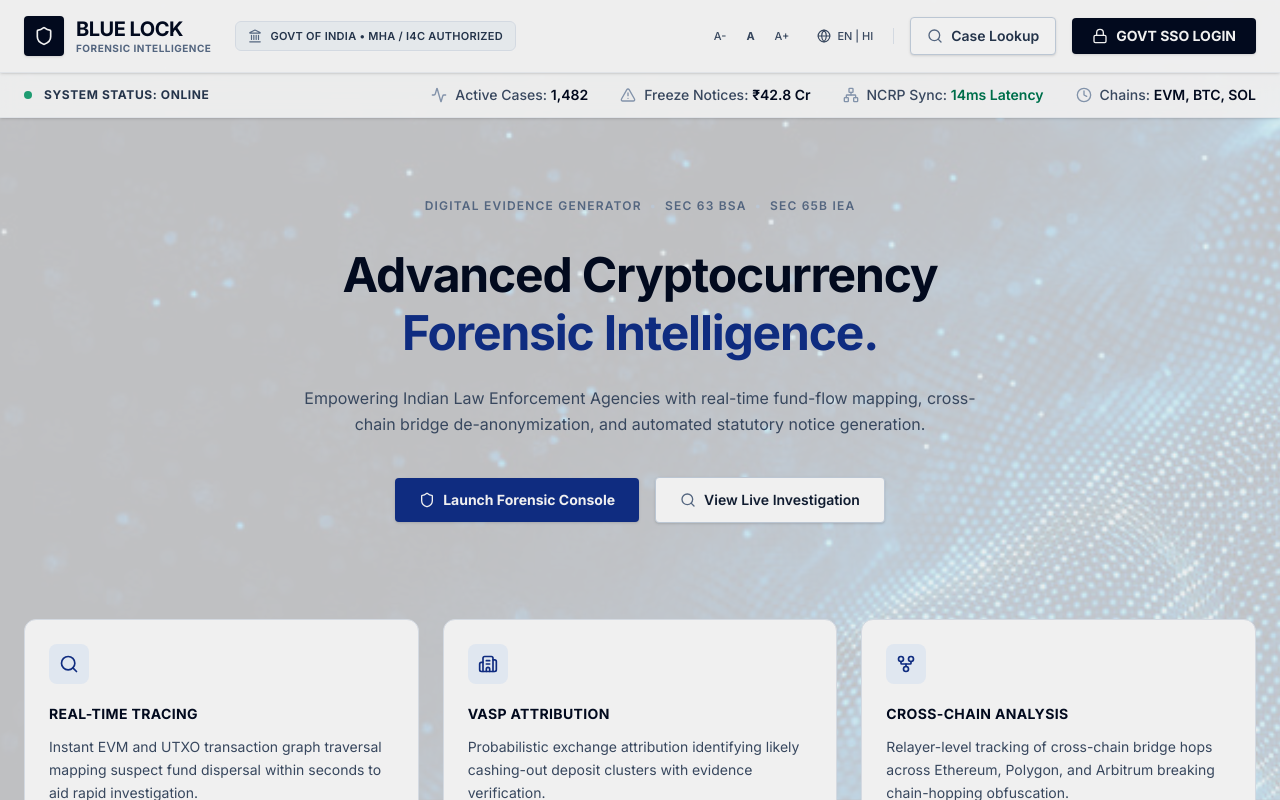
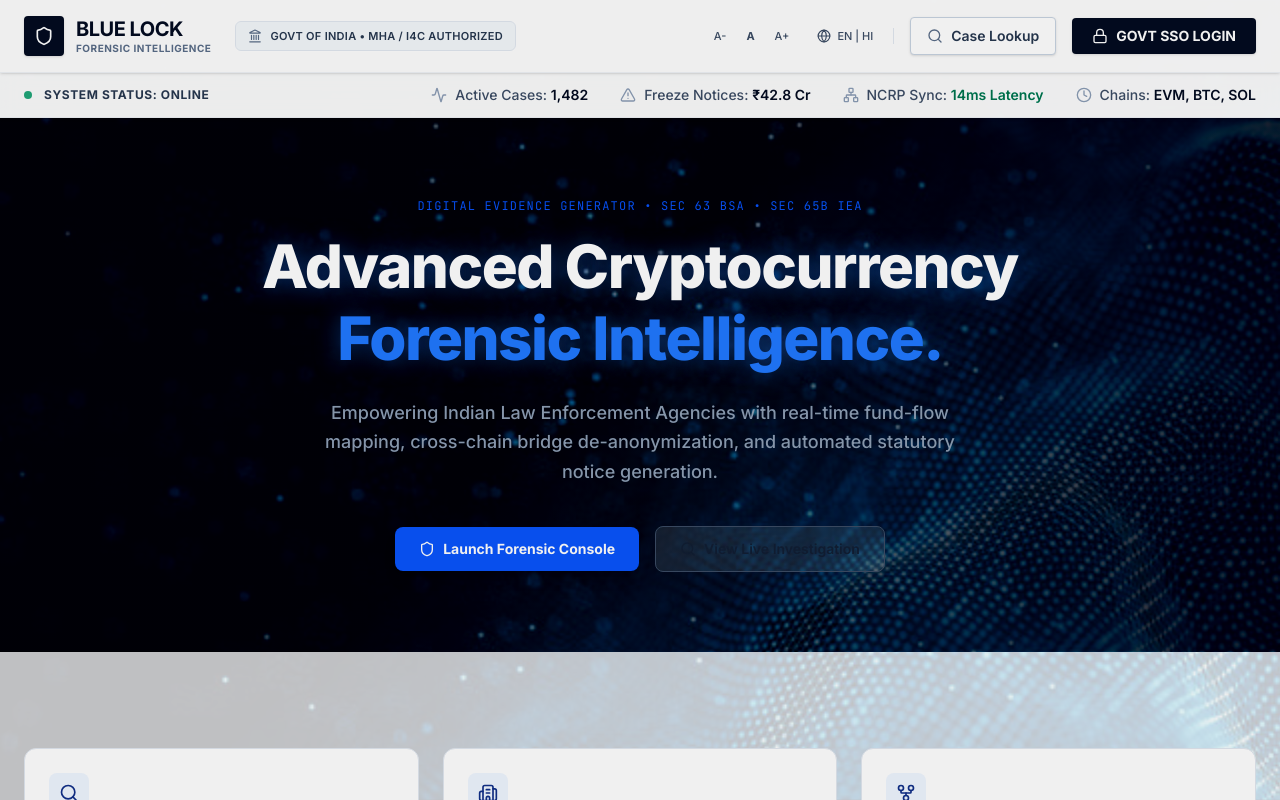
Before and after one commit to luckey-cpu/Prototype, a React (Vite) app in the folder frontend/: page / in a window 1280 px wide. Shown: the top 800 px of the page. Built offline with nearby package versions, Linux system fonts and the light colour scheme.

Commit message:
Enhance hero text contrast and legibility over network background

```diff
--- a/frontend/src/index.css
+++ b/frontend/src/index.css
@@ -79,6 +79,58 @@
   background-color: #f8fafc;
   background-blend-mode: multiply;
   filter: brightness(1.2) opacity(0.25);
+}
+
+/* Base container background styling */
+.hero-bg {
+  background-image: url('./assets/bg-network.jpg');
+  background-size: cover;
+  background-position: center;
+  position: relative;
+  transition: all 0.3s ease;
+}
+
+/* ----------------
+   DARK THEME FIX
+   ---------------- */
+.dark .hero-bg {
+  /* Adds a subtle gradient overlay to pop text without losing background details */
+  background-image:
+    radial-gradient(circle at center, rgba(15, 23, 42, 0.45) 0%, rgba(2, 6, 23, 0.85) 100%),
+    url('./assets/bg-network.jpg');
+}
+
+/* Bright text colors for Dark Mode */
+.dark .hero-title {
+  color: #ffffff;
+  text-shadow: 0 0 25px rgba(59, 130, 246, 0.5); /* Glow effect for the title */
+}
+
+.dark .hero-subtitle {
+  color: #94a3b8; /* High-contrast light slate */
+}
+
+/* ----------------
+   LIGHT THEME FIX
+   ---------------- */
+.light .hero-bg,
+:root:not(.dark) .hero-bg {
+  /* Soft light overlay to tone down the dark background for light theme */
+  background-image:
+    linear-gradient(to bottom, rgba(255, 255, 255, 0.88), rgba(241, 245, 249, 0.92)),
+    url('./assets/bg-network.jpg');
+}
+
+/* Dark text colors for Light Mode */
+.light .hero-title,
+:root:not(.dark) .hero-title {
+  color: #0f172a; /* Deep contrast dark slate */
+  text-shadow: none;
+}
+
+.light .hero-subtitle,
+:root:not(.dark) .hero-subtitle {
+  color: #334155;
 }
 
 /* Glassmorphism & Cyber Command Center Utility Classes */
--- a/frontend/src/pages/LandingPage.tsx
+++ b/frontend/src/pages/LandingPage.tsx
@@ -154,32 +154,29 @@ export const LandingPage: React.FC<LandingPageProps> = ({
 
       {/* Hero Section */}
       <main className="flex-1 w-full bg-transparent">
-        <section className="max-w-7xl mx-auto px-6 pt-20 pb-24 flex flex-col items-center text-center">
+        <section className="hero-bg py-20 px-6 text-center min-h-[500px] flex flex-col justify-center items-center">
 
-          {/* Subtle Classification Tag */}
-          <nav aria-label="Breadcrumb" className="mb-8">
-            <ol className="flex items-center gap-2 text-xs font-semibold text-slate-500 uppercase tracking-widest">
-              <li>Digital Evidence Generator</li>
-              <li aria-hidden="true" className="text-slate-300">•</li>
-              <li>Sec 63 BSA</li>
-              <li aria-hidden="true" className="text-slate-300">•</li>
-              <li>Sec 65B IEA</li>
-            </ol>
-          </nav>
+          {/* Sub-header Badge */}
+          <p className="text-xs tracking-widest font-mono text-blue-600 dark:text-blue-400 uppercase mb-4">
+            DIGITAL EVIDENCE GENERATOR • SEC 63 BSA • SEC 65B IEA
+          </p>
 
-          <h1 className="text-4xl sm:text-5xl font-bold tracking-tight text-slate-900 leading-[1.2] max-w-4xl">
+          {/* Main Headline */}
+          <h1 className="hero-title text-4xl sm:text-5xl lg:text-6xl font-extrabold tracking-tight max-w-4xl mb-6 leading-[1.2]">
             Advanced Cryptocurrency <br className="hidden sm:block" />
-            <span className="text-blue-900">Forensic Intelligence.</span>
+            <span className="text-blue-500">Forensic Intelligence.</span>
           </h1>
 
-          <p className="mt-6 text-[15px] sm:text-base text-slate-600 max-w-2xl font-normal leading-relaxed">
+          {/* Description Text */}
+          <p className="hero-subtitle text-[15px] sm:text-lg max-w-2xl mb-10 font-medium leading-relaxed">
             Empowering Indian Law Enforcement Agencies with real-time fund-flow mapping, cross-chain bridge de-anonymization, and automated statutory notice generation.
           </p>
 
-          <div className="mt-10 flex flex-col sm:flex-row items-center gap-4">
+          {/* Action Buttons */}
+          <div className="flex flex-col sm:flex-row items-center gap-4">
             <button
               onClick={onLaunchConsole}
-              className="w-full sm:w-auto px-6 py-3 rounded text-sm font-bold bg-blue-900 hover:bg-blue-950 text-white shadow-sm transition-colors focus-visible:ring-2 focus-visible:ring-slate-400 outline-none flex items-center justify-center gap-2"
+              className="w-full sm:w-auto px-6 py-3 rounded-lg text-sm font-bold bg-blue-600 hover:bg-blue-700 text-white shadow-lg transition-colors focus-visible:ring-2 focus-visible:ring-slate-400 outline-none flex items-center justify-center gap-2"
             >
               <Shield className="w-4 h-4" />
               <span>Launch Forensic Console</span>
@@ -187,12 +184,15 @@ export const LandingPage: React.FC<LandingPageProps> = ({
 
             <button
               onClick={onLoadSample}
-              className="w-full sm:w-auto px-6 py-3 rounded text-sm font-semibold bg-white hover:bg-slate-50 text-slate-800 border border-slate-300 shadow-sm transition-colors focus-visible:ring-2 focus-visible:ring-slate-400 outline-none flex items-center justify-center gap-2"
+              className="w-full sm:w-auto px-6 py-3 rounded-lg text-sm font-semibold bg-white/10 dark:bg-slate-800/80 text-slate-800 dark:text-slate-100 border border-slate-600 hover:bg-white/20 transition-colors focus-visible:ring-2 focus-visible:ring-slate-400 outline-none flex items-center justify-center gap-2"
             >
-              <Search className="w-4 h-4 text-slate-500" />
+              <Search className="w-4 h-4" />
               <span>View Live Investigation</span>
             </button>
           </div>
+        </section>
+
+        <section className="max-w-7xl mx-auto px-6 pb-24">
 
           {/* Structured Feature Grid (CSS Grid) */}
           <div className="mt-24 w-full grid grid-cols-1 md:grid-cols-2 lg:grid-cols-3 gap-6 text-left">
```
